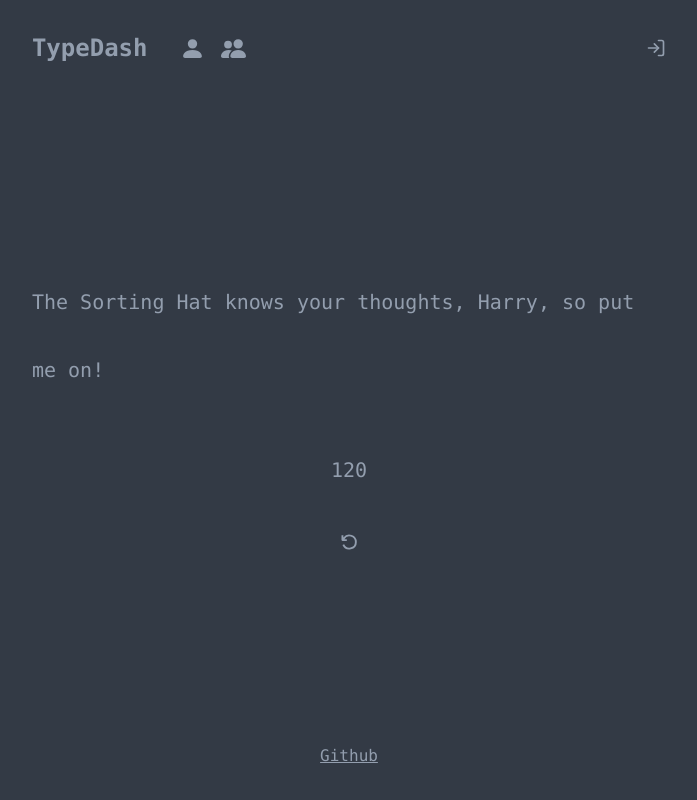
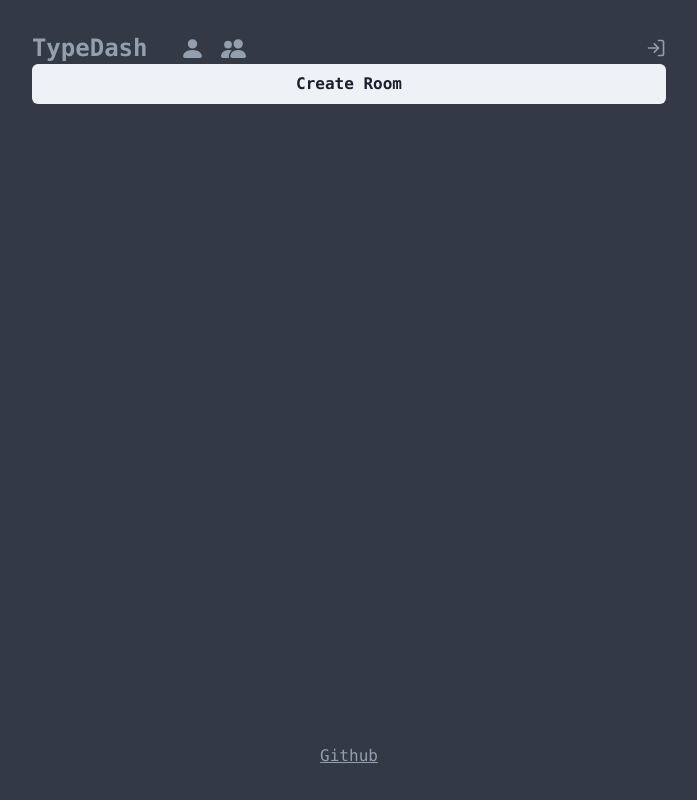
Before and after one commit to s0ngyang/typedash, a React (Vite) app in the folder frontend/: page /multiplayer in a window 1280 px wide. Before the commit this address led to /singleplayer. Shown: the whole page, without its empty margins (291-988 px from the left). Built offline with nearby package versions, Linux system fonts and the light colour scheme.

Commit message:
Added Multiplayer route

```diff
--- a/frontend/src/App.tsx
+++ b/frontend/src/App.tsx
@@ -4,7 +4,8 @@
 import { authContext } from './context/authContext';
 import Layout from './routes/Layout';
 import Login from './routes/Login';
-import { Singleplayer } from './routes/Singleplayer';
+import Multiplayer from './routes/Multiplayer';
+import Singleplayer from './routes/Singleplayer';
 
 function App() {
   const [user, setUser] = useState<string>();
@@ -13,6 +14,7 @@
       <Routes>
         <Route element={<Layout />}>
           <Route path="/singleplayer" element={<Singleplayer />} />
+          <Route path="/multiplayer" element={<Multiplayer />} />
           <Route path="login" element={<Login />} />
           <Route path="*" element={<Navigate to="/singleplayer" replace />} />
         </Route>
--- a/frontend/src/components/Header.tsx
+++ b/frontend/src/components/Header.tsx
@@ -28,7 +28,7 @@
             aria-label="Singleplayer tooltip"
             className="font-mono"
           >
-            <Link to={`/`}>
+            <Link to={`/singleplayer`}>
               <BsFillPersonFill size={25} />
             </Link>
           </Tooltip>
@@ -37,7 +37,7 @@
             aria-label="Multiplayer tooltip"
             className="font-mono"
           >
-            <Link to={`/`}>
+            <Link to={`/multiplayer`}>
               <BsPeopleFill size={25} />
             </Link>
           </Tooltip>
--- /dev/null
+++ b/frontend/src/routes/Multiplayer.tsx
@@ -0,0 +1,10 @@
+import { Button } from '@chakra-ui/react';
+import { FC } from 'react';
+
+interface MultiplayerProps {}
+
+const Multiplayer: FC<MultiplayerProps> = ({}) => {
+  return <Button>Create Room</Button>;
+};
+
+export default Multiplayer;
--- a/frontend/src/routes/Singleplayer.tsx
+++ b/frontend/src/routes/Singleplayer.tsx
@@ -10,7 +10,7 @@
 
 interface SingleplayerProps {}
 
-export const Singleplayer: FC<SingleplayerProps> = ({}) => {
+const Singleplayer: FC<SingleplayerProps> = ({}) => {
   const [challenge, setChallenge] = useState<ChallengeProps>();
   const [wordSet, setWordSet] = useState<string[]>([]);
   const [letterSet, setLetterSet] = useState<string[]>([]);
@@ -274,3 +274,5 @@
     </div>
   );
 };
+
+export default Singleplayer;
```
